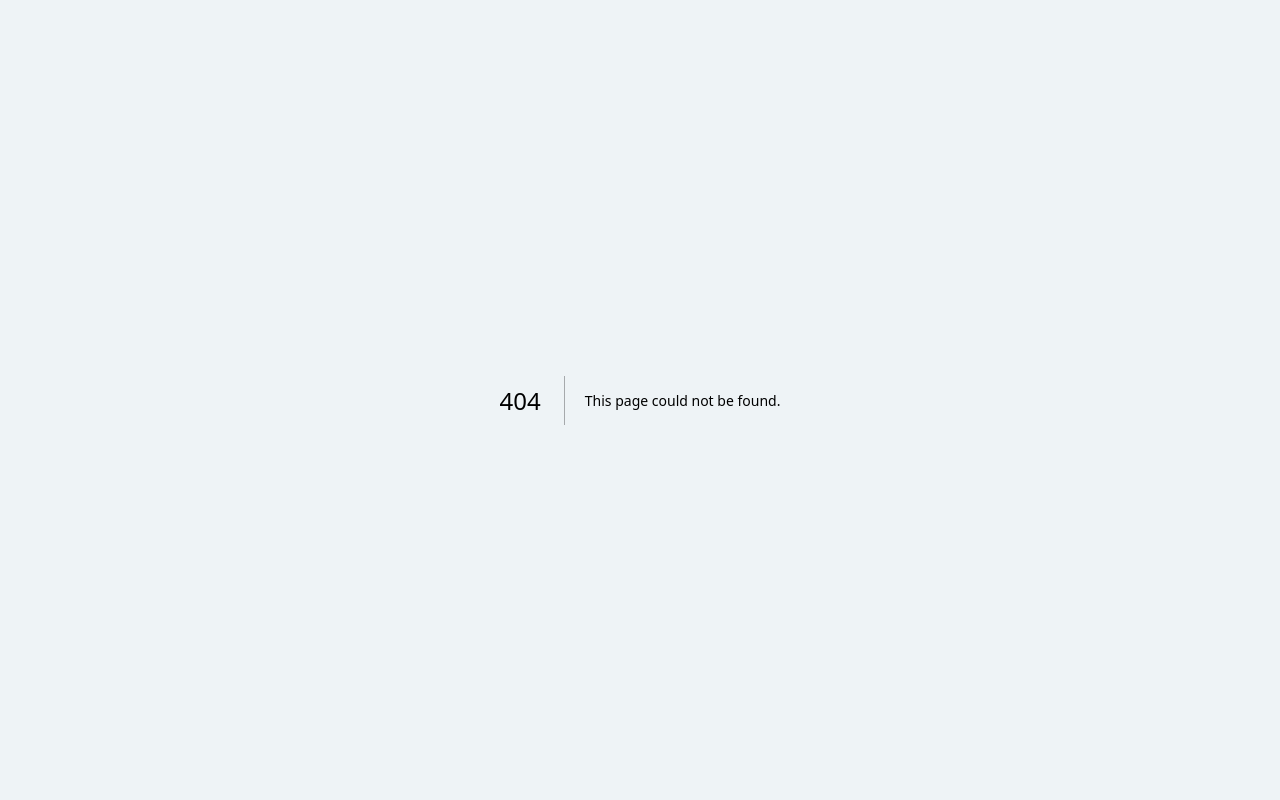
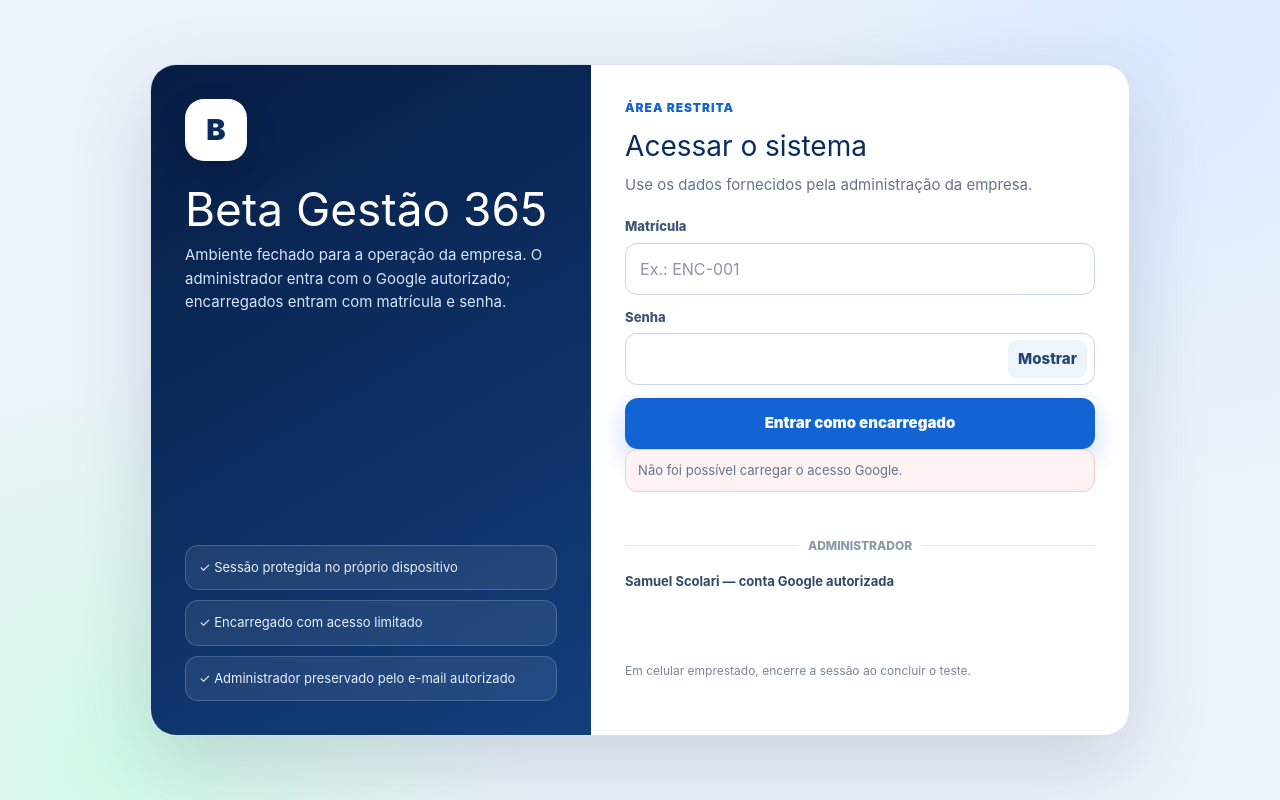
Before and after one commit to samuelscolari-blip/beta-gestao-365, a Next.js app: page /acesso in a window 1280 px wide. Before the commit this address had no page. Built offline with nearby package versions, Linux system fonts and the light colour scheme.

Commit message:
V131: disponibilizar rota de acesso fechado

```diff
--- /dev/null
+++ b/app/acesso/page.tsx
@@ -0,0 +1,17 @@
+import AccessGate from "../components/AccessGate";
+
+export const dynamic = "force-dynamic";
+
+export default async function AccessPage({
+  searchParams,
+}: {
+  searchParams?: Promise<{ next?: string; message?: string }>;
+}) {
+  const params = (await searchParams) || {};
+  return (
+    <AccessGate
+      nextPath={params.next || "/"}
+      message={params.message || ""}
+    />
+  );
+}
```
